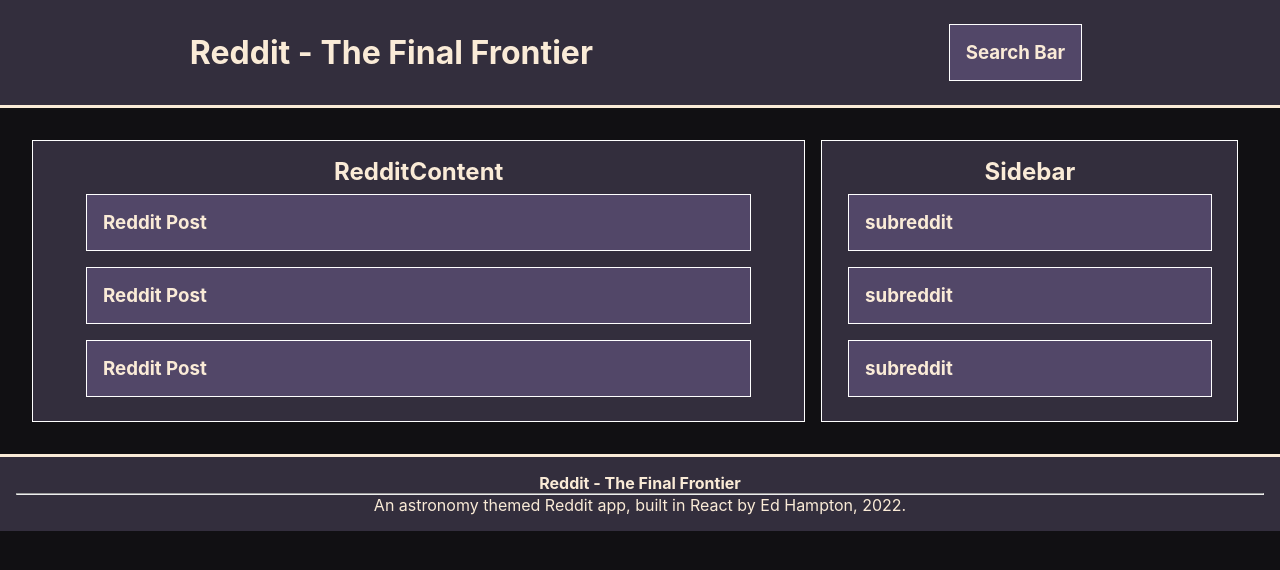
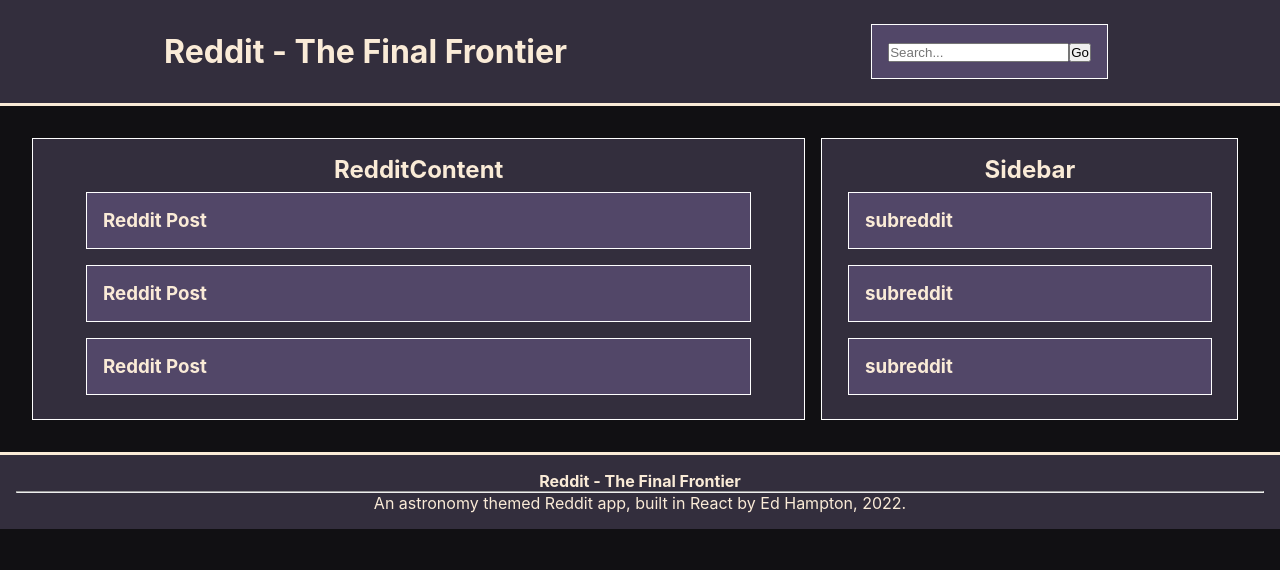
Before and after one commit to CanterburyEd23/Reddit---Final-Frontier, a React (Create React App) app: page / in a window 1280 px wide. Shown: the top 570 px of the page. Built offline with nearby package versions, Linux system fonts and the light colour scheme.

Commit message:
render Search Bar

```diff
--- a/src/features/SearchBar.js
+++ b/src/features/SearchBar.js
@@ -1,9 +1,30 @@
-import React from "react";
+import React, { useState } from "react";
+import { useDispatch } from "react-redux";
 
 const SearchBar = () => {
+    const [searchTerm, setSearchTerm] = useState("");
+    const dispatch = useDispatch();
+
+    const handleSearchTermChange = (event) => {
+        setSearchTerm(event.target.value);
+    };
+    const handleSubmit = (event) => {
+        event.preventDefault();
+        dispatch(searchTerm);
+    };
+
     return (
         <section className="SearchBar">
-            <h3>Search Bar</h3>
+            <form className="search" onSubmit={handleSubmit}>
+                <input
+                    type="text"
+                    placeholder="Search..."
+                    value={searchTerm}
+                    onChange={handleSearchTermChange}
+                    aria-label="Search Posts"
+                />
+                <button type="submit" onClick={handleSubmit} aria-label="Search">Go</button>
+            </form>
         </section>
     );
 };
```
